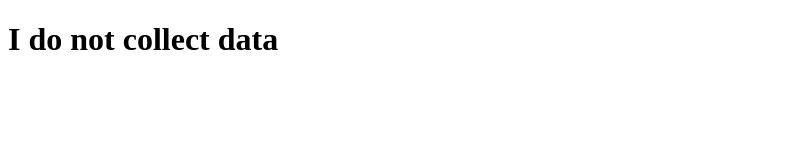
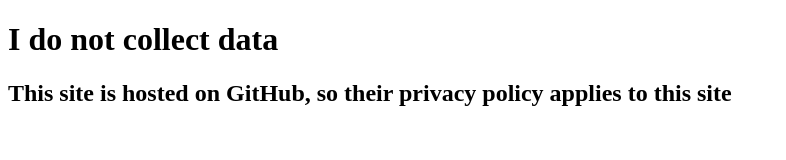
Before and after one commit to martin-coding/martin-coding.github.io, a plain HTML site: page privacypolicy.html in a window 1280 px wide. Shown: the whole page, without its empty margins (0-786 px from the left). Drawn offline with Linux system fonts and the light colour scheme.

Commit message:
Update privacypolicy.html

```diff
--- a/privacypolicy.html
+++ b/privacypolicy.html
@@ -6,5 +6,6 @@
 </head>
 <body>
     <h1>I do not collect data</h1>
+    <h2>This site is hosted on GitHub, so their privacy policy applies to this site</h2>
 </body>
 </html>
```
